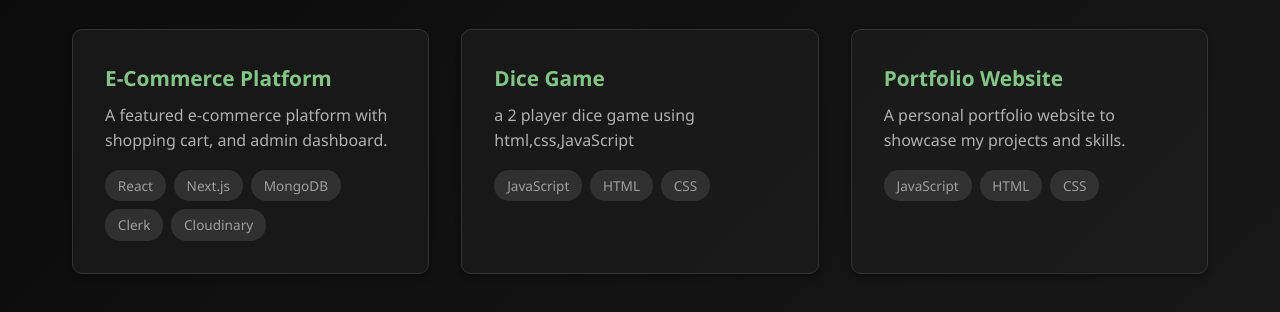
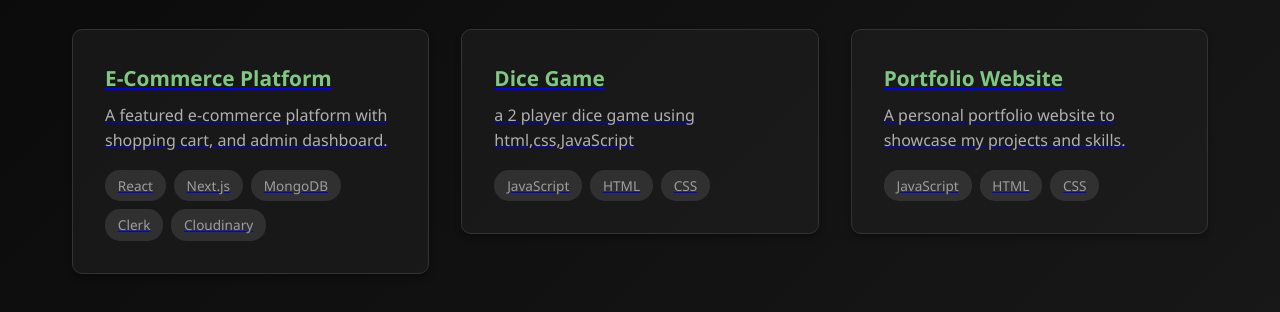
Before and after one commit to Shreyas-99/web-lab, a plain HTML site: page projects.html in a window 1280 px wide. Shown: the part 162-474 px from the top of the page. Drawn offline with Linux system fonts and the light colour scheme.

Commit message:
added links

```diff
--- a/projects.html
+++ b/projects.html
@@ -20,7 +20,8 @@
     <div class="container">
         <h1>My Projects</h1>
 
-        <div class="project-grid">
+        <div class="project-grid ">
+            <a href="https://quickcart-k57v.vercel.app/" target="_blank">
             <div class="project-card">
                 <h3>E-Commerce Platform</h3>
                 <p>A featured e-commerce platform with shopping cart, and admin dashboard.</p>
@@ -31,8 +32,9 @@
                    <span class="tech-tag">Clerk</span>
                    <span class="tech-tag">Cloudinary</span>
                 </div>
-            </div>
+            </div> </a>
 
+             <a href="https://dice-game-one-brown.vercel.app/" target="_blank">
             <div class="project-card">
                 <h3>Dice Game</h3>
                 <p>a 2 player dice game using html,css,JavaScript</p>
@@ -42,6 +44,9 @@
                     <span class="tech-tag">CSS</span>
                 </div>
             </div>
+            </a>
+
+            <a href="https://web-lab-portfolio-ashy.vercel.app/" target="_blank">
             <div class="project-card">
                 <h3>Portfolio Website</h3>
                 <p>A personal portfolio website to showcase my projects and skills.</p>
@@ -51,6 +56,7 @@
                     <span class="tech-tag">CSS</span>
                 </div>
             </div>
+            </a>
 
 
         </div>
--- a/style.css
+++ b/style.css
@@ -155,6 +155,7 @@ h3 {
     grid-template-columns: repeat(auto-fit, minmax(300px, 1fr));
     gap: 2rem;
     margin-top: 2rem;
+
 }
 
 .project-card h3 {
```
